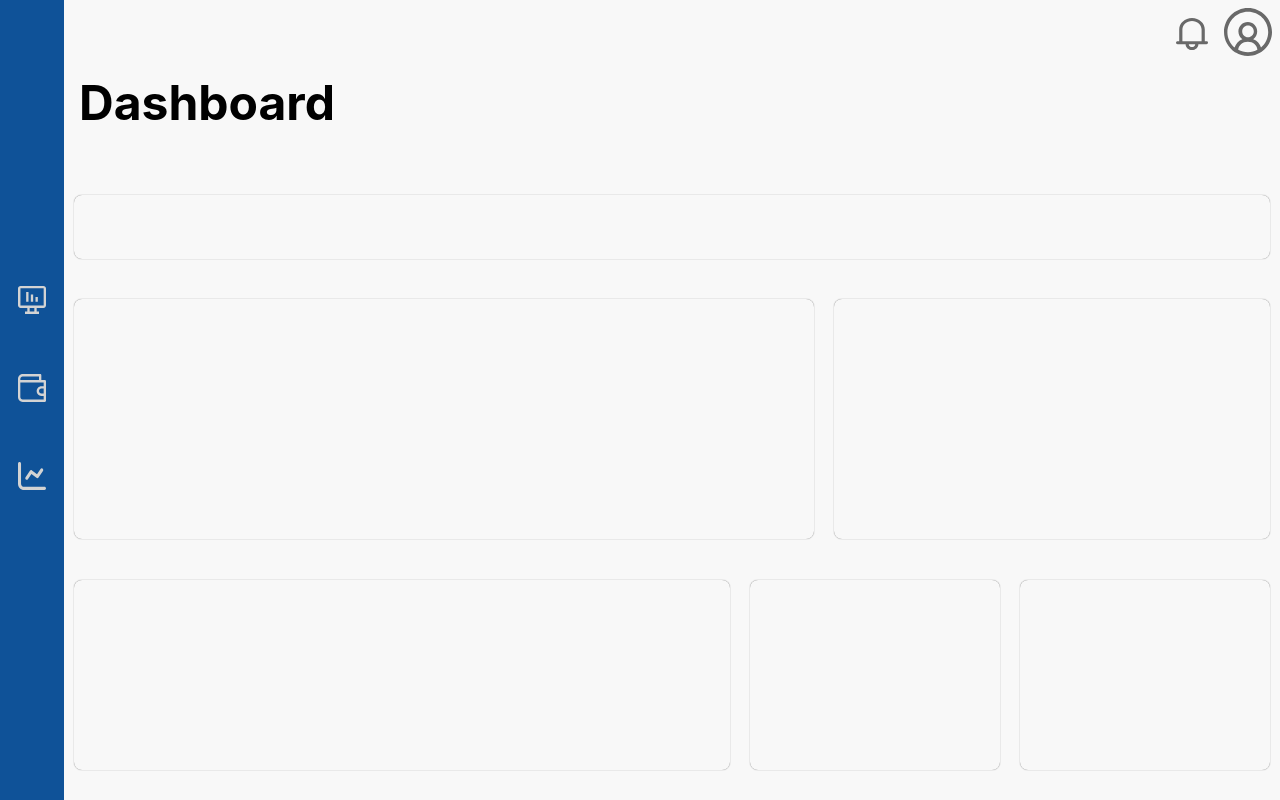
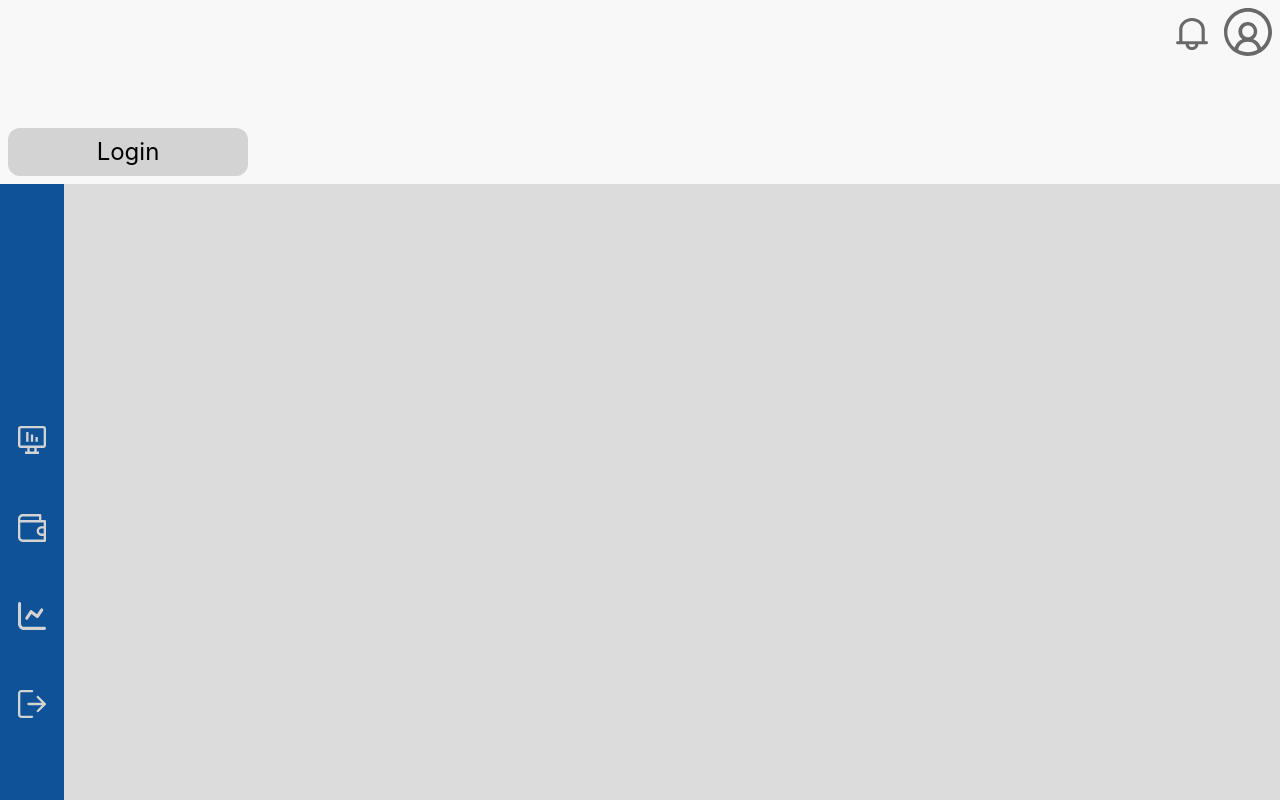
Before and after one commit to MSzostaq/CryptoRate, a React (Create React App) app: page /#/login in a window 1280 px wide. Before the commit this address led to /#/dashboard. Built offline with nearby package versions, Linux system fonts and the light colour scheme.

Commit message:
new view - LoginPage

```diff
--- a/src/components/Sidebar.jsx
+++ b/src/components/Sidebar.jsx
@@ -43,6 +43,9 @@ function Sidebar() {
       <StyledLink to="/graphs">
         <StyledIcon icon="profit" />
       </StyledLink>
+      <StyledLink to="/login">
+        <StyledIcon icon="logout" />
+      </StyledLink>
     </StyledWrapper>
   );
 }
--- /dev/null
+++ b/src/views/Login.jsx
@@ -0,0 +1,25 @@
+import React from "react";
+import styled from "styled-components";
+import Button from "components/Button";
+
+const View = styled.div`
+  background-color: #f8f8f8;
+  display: grid;
+`;
+
+const StyledHeading = styled.h1`
+  font-size: 64px;
+  font-weight: bold;
+  height: 120px;
+`;
+
+function Login() {
+  return (
+    <View>
+      <StyledHeading />
+      <Button>Login</Button>
+    </View>
+  );
+}
+
+export default Login;
--- a/src/views/Main.jsx
+++ b/src/views/Main.jsx
@@ -5,6 +5,7 @@ import Header from "components/Header";
 import Sidebar from "components/Sidebar";
 import Dashboard from "views/Dashboard";
 import Graphs from "views/Graphs";
+import Login from "views/Login";
 import Wallet from "views/Wallet";
 
 const ViewWrapper = styled.div`
@@ -39,6 +40,9 @@ function Main() {
         <Route path="/graphs">
           <Graphs />
         </Route>
+        <Route path="/login">
+          <Login />
+        </Route>
         <Redirect to="/dashboard" />
       </Switch>
       <StyledSidebar />
```
Also changed, not shown: 1 other file (tests, documents, lock files or other folders).
